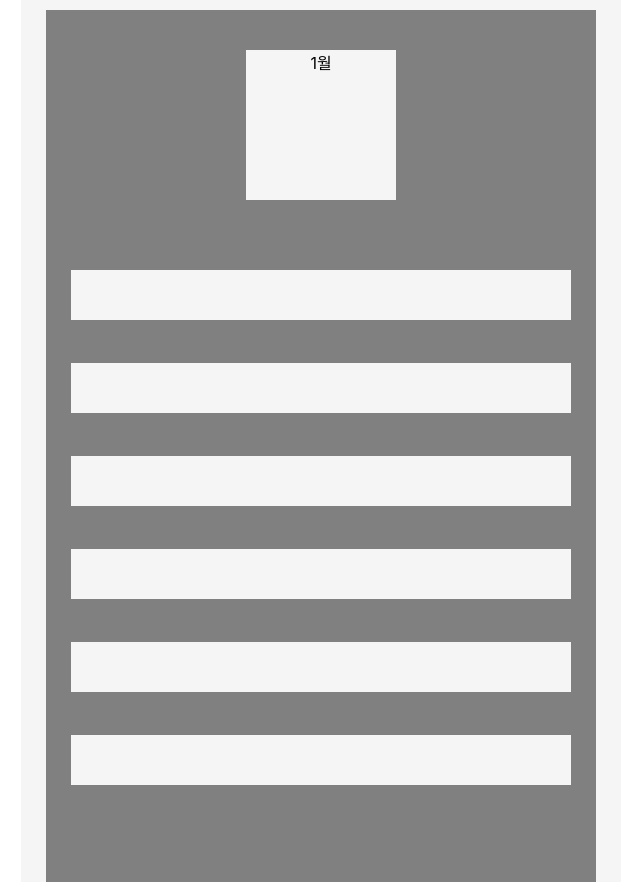
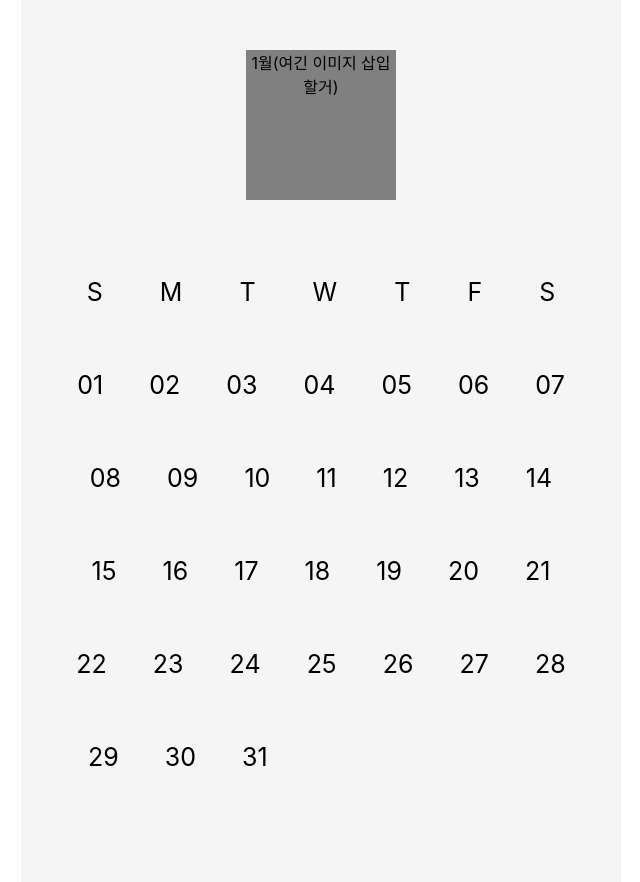
Before and after one commit to ccconac/calendar, a React (Create React App) app: page / in a window 1280 px wide. Shown: the whole page, without its empty margins (319-959 px from the left). Built offline with nearby package versions, Linux system fonts and the light colour scheme.

Commit message:
ADD: 요일 및 날짜 추가, 폰트 css 추가

```diff
--- a/src/component/month/january.css
+++ b/src/component/month/january.css
@@ -6,7 +6,6 @@
 
     width: 550px;
     height: 872px;
-    background-color: gray;
 }
 
 .month {
@@ -17,7 +16,7 @@
 
     width: 150px;
     height: 150px;
-    background-color: whitesmoke;
+    background-color: gray;
 }
 
 .week {
@@ -26,28 +25,34 @@
     margin-right: auto;
     position: relative;
 
-    letter-spacing: 50px;
-    font-size: 25px;
-    line-height: 45px;
-    text-align: center;
+    word-spacing: 50px;
 
     width: 500px;
     height: 50px;
-    background-color: whitesmoke;
 }
 
-.days {
+.days1, .days2, .days3, .days4, .days5 {
     margin-top: 43px;
     margin-left: auto;
     margin-right: auto;
     position: relative;
 
-    letter-spacing: 50px;
+    width: 500px;
+    height: 50px;
+}
+
+.week, .days1, .days2, .days3, .days4, .days5 {
     font-size: 25px;
     line-height: 45px;
     text-align: center;
+}
 
-    width: 500px;
-    height: 50px;
-    background-color: whitesmoke;
+
+.days1, .days2, .days3, .days4, .days5 {
+    word-spacing: 39px;
 }
+
+.days5 {
+    text-indent: 17px;
+    text-align: left;
+}
--- a/src/component/month/january.jsx
+++ b/src/component/month/january.jsx
@@ -4,15 +4,13 @@ import "./january.css";
 const january = () => {
     return (
         <div className = "main">
-            <div className = "month">1월</div>
-            <div className = "week"></div>
-            <div className = "days">
-                <div className = "days"></div>
-                <div className = "days"></div>
-                <div className = "days"></div>
-                <div className = "days"></div>
-                <div className = "days"></div>
-            </div>
+            <div className = "month">1월(여긴 이미지 삽입할거)</div>
+            <div className = "week">S M T W T F S</div>
+            <div className = "days1">01 02 03 04 05 06 07</div>
+            <div className = "days2">08 09 10 11 12 13 14</div>
+            <div className = "days3">15 16 17 18 19 20 21</div>
+            <div className = "days4">22 23 24 25 26 27 28</div>
+            <div className = "days5">29 30 31</div>
         </div>
 
     )
```
